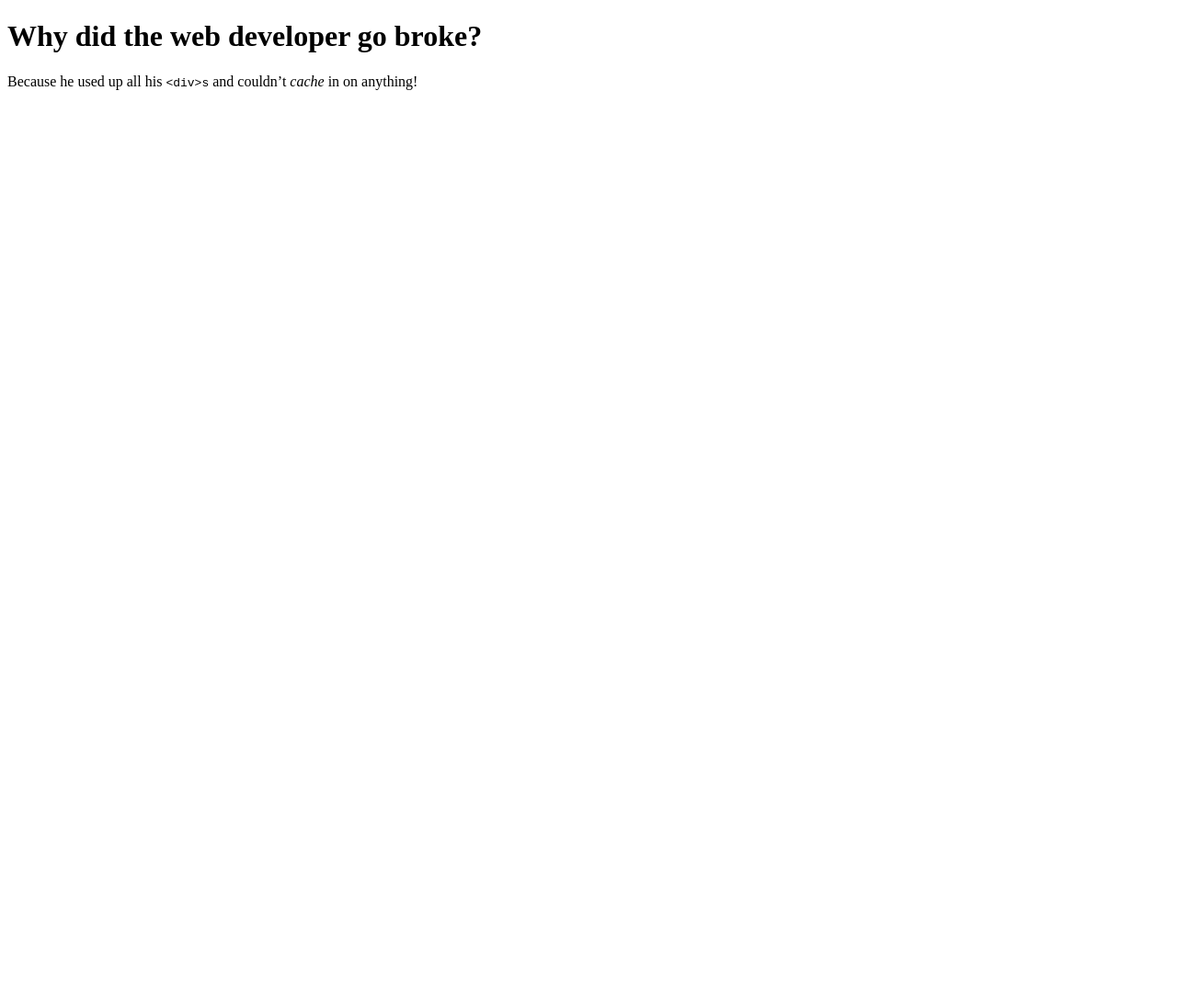
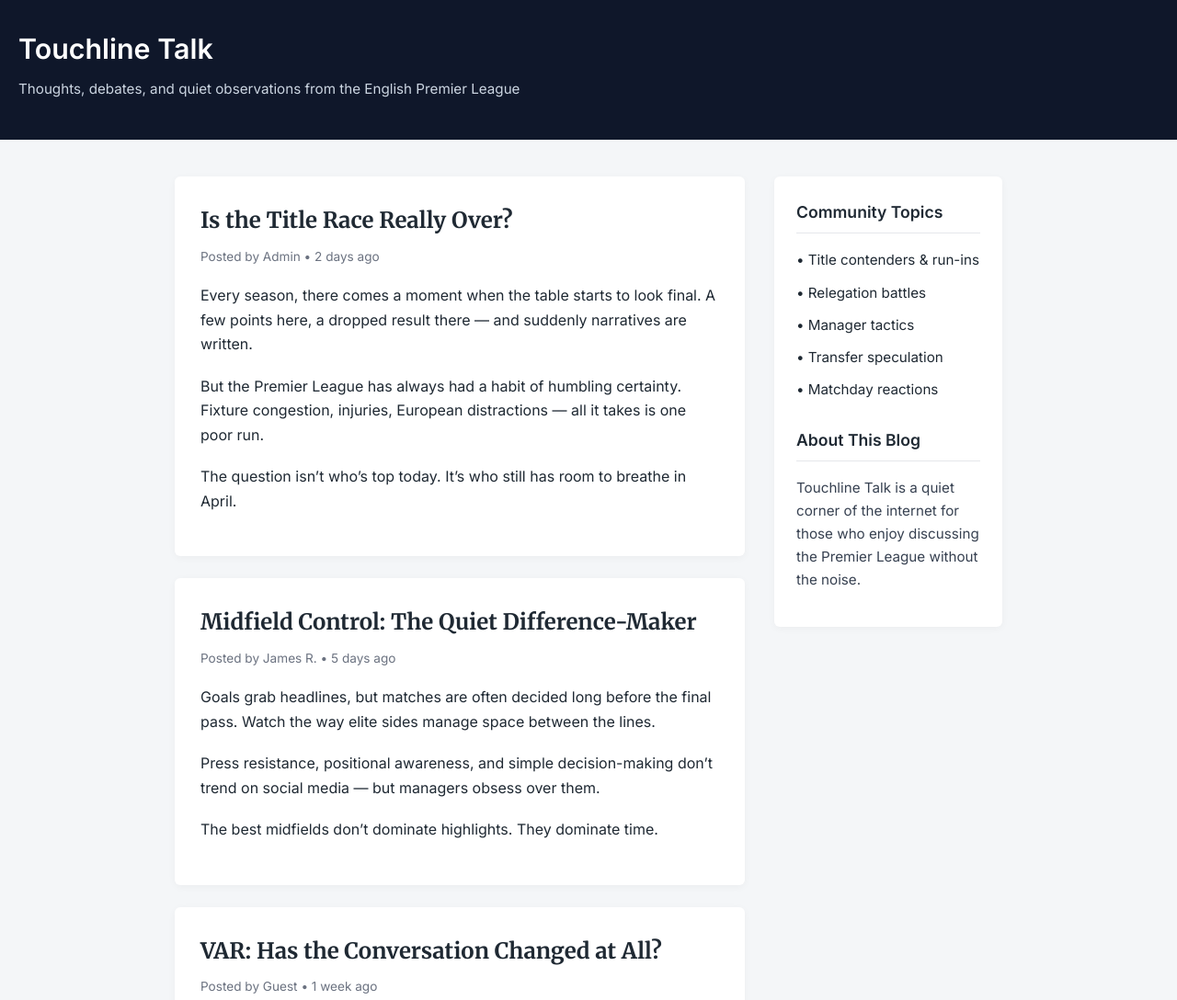
Before and after one commit to FawadKhanTuTa/didactic-pancake, a plain HTML site: page index.html in a window 1280 px wide. Shown: the top 1088 px of the page at 92% size. Before the commit the page ends 800 px from the top, so only its background shows below. Drawn offline with Linux system fonts and the light colour scheme.

Commit message:
Update index.html

```diff
--- a/index.html
+++ b/index.html
@@ -1,11 +1,205 @@
+<!DOCTYPE html>
+<html lang="en">
+<head>
+  <meta charset="UTF-8" />
+  <title>Touchline Talk | English Premier League</title>
 
-<!DOCTYPE html>
-<html>
-<head>
-  <title>404 Joke Not Found</title>
+  <meta name="viewport" content="width=device-width, initial-scale=1.0" />
+  <meta name="description" content="Thoughts, opinions, and discussion around the English Premier League." />
+  <meta name="robots" content="index,follow" />
+
+  <!-- Fonts -->
+  <link href="https://fonts.googleapis.com/css2?family=Merriweather:wght@300;400;700&family=Inter:wght@400;500;600&display=swap" rel="stylesheet">
+
+  <style>
+    body {
+      margin: 0;
+      background: #f4f6f8;
+      color: #1f2933;
+      font-family: "Inter", sans-serif;
+      line-height: 1.65;
+    }
+
+    header {
+      background: #0f172a;
+      color: #ffffff;
+      padding: 28px 20px;
+    }
+
+    header h1 {
+      margin: 0;
+      font-size: 1.9rem;
+      font-weight: 600;
+    }
+
+    header p {
+      margin-top: 6px;
+      color: #cbd5e1;
+      font-size: 0.95rem;
+    }
+
+    .container {
+      max-width: 900px;
+      margin: 0 auto;
+      padding: 40px 20px;
+      display: grid;
+      grid-template-columns: 2.5fr 1fr;
+      gap: 32px;
+    }
+
+    article {
+      background: #ffffff;
+      padding: 28px;
+      border-radius: 6px;
+      box-shadow: 0 2px 8px rgba(0,0,0,0.04);
+      margin-bottom: 24px;
+    }
+
+    article h2 {
+      font-family: "Merriweather", serif;
+      font-size: 1.5rem;
+      margin-top: 0;
+      margin-bottom: 8px;
+    }
+
+    .meta {
+      font-size: 0.85rem;
+      color: #6b7280;
+      margin-bottom: 18px;
+    }
+
+    article p {
+      font-size: 1rem;
+      margin-bottom: 1.2em;
+    }
+
+    aside {
+      background: #ffffff;
+      padding: 24px;
+      border-radius: 6px;
+      box-shadow: 0 2px 8px rgba(0,0,0,0.04);
+      height: fit-content;
+    }
+
+    aside h3 {
+      margin-top: 0;
+      font-size: 1.1rem;
+      border-bottom: 1px solid #e5e7eb;
+      padding-bottom: 8px;
+      margin-bottom: 16px;
+    }
+
+    ul {
+      list-style: none;
+      padding: 0;
+      margin: 0;
+    }
+
+    ul li {
+      margin-bottom: 10px;
+      font-size: 0.95rem;
+    }
+
+    footer {
+      text-align: center;
+      padding: 30px 20px;
+      font-size: 0.85rem;
+      color: #6b7280;
+    }
+
+    @media (max-width: 900px) {
+      .container {
+        grid-template-columns: 1fr;
+      }
+    }
+  </style>
 </head>
+
 <body>
-  <h1>Why did the web developer go broke?</h1>
-  <p>Because he used up all his <code>&lt;div&gt;s</code> and couldn’t <em>cache</em> in on anything!</p>
+
+<header>
+  <h1>Touchline Talk</h1>
+  <p>Thoughts, debates, and quiet observations from the English Premier League</p>
+</header>
+
+<div class="container">
+
+  <!-- MAIN CONTENT -->
+  <main>
+
+    <article>
+      <h2>Is the Title Race Really Over?</h2>
+      <div class="meta">Posted by Admin • 2 days ago</div>
+      <p>
+        Every season, there comes a moment when the table starts to look final.
+        A few points here, a dropped result there — and suddenly narratives are written.
+      </p>
+      <p>
+        But the Premier League has always had a habit of humbling certainty.
+        Fixture congestion, injuries, European distractions — all it takes is one poor run.
+      </p>
+      <p>
+        The question isn’t who’s top today. It’s who still has room to breathe in April.
+      </p>
+    </article>
+
+    <article>
+      <h2>Midfield Control: The Quiet Difference-Maker</h2>
+      <div class="meta">Posted by James R. • 5 days ago</div>
+      <p>
+        Goals grab headlines, but matches are often decided long before the final pass.
+        Watch the way elite sides manage space between the lines.
+      </p>
+      <p>
+        Press resistance, positional awareness, and simple decision-making don’t trend on
+        social media — but managers obsess over them.
+      </p>
+      <p>
+        The best midfields don’t dominate highlights. They dominate time.
+      </p>
+    </article>
+
+    <article>
+      <h2>VAR: Has the Conversation Changed at All?</h2>
+      <div class="meta">Posted by Guest • 1 week ago</div>
+      <p>
+        Each season promises refinement. Each season delivers debate.
+        VAR was introduced to reduce clear errors, not remove emotion.
+      </p>
+      <p>
+        Yet here we are, still arguing about lines, frames, and interpretations.
+        Maybe the technology isn’t the real issue.
+      </p>
+      <p>
+        Maybe it’s our expectation of certainty in a game built on chaos.
+      </p>
+    </article>
+
+  </main>
+
+  <!-- SIDEBAR -->
+  <aside>
+    <h3>Community Topics</h3>
+    <ul>
+      <li>• Title contenders & run-ins</li>
+      <li>• Relegation battles</li>
+      <li>• Manager tactics</li>
+      <li>• Transfer speculation</li>
+      <li>• Matchday reactions</li>
+    </ul>
+
+    <h3 style="margin-top: 28px;">About This Blog</h3>
+    <p style="font-size: 0.95rem; color: #374151;">
+      Touchline Talk is a quiet corner of the internet for those who enjoy
+      discussing the Premier League without the noise.
+    </p>
+  </aside>
+
+</div>
+
+<footer>
+  © 2026 Touchline Talk • Opinions are our own
+</footer>
+
 </body>
 </html>
```
